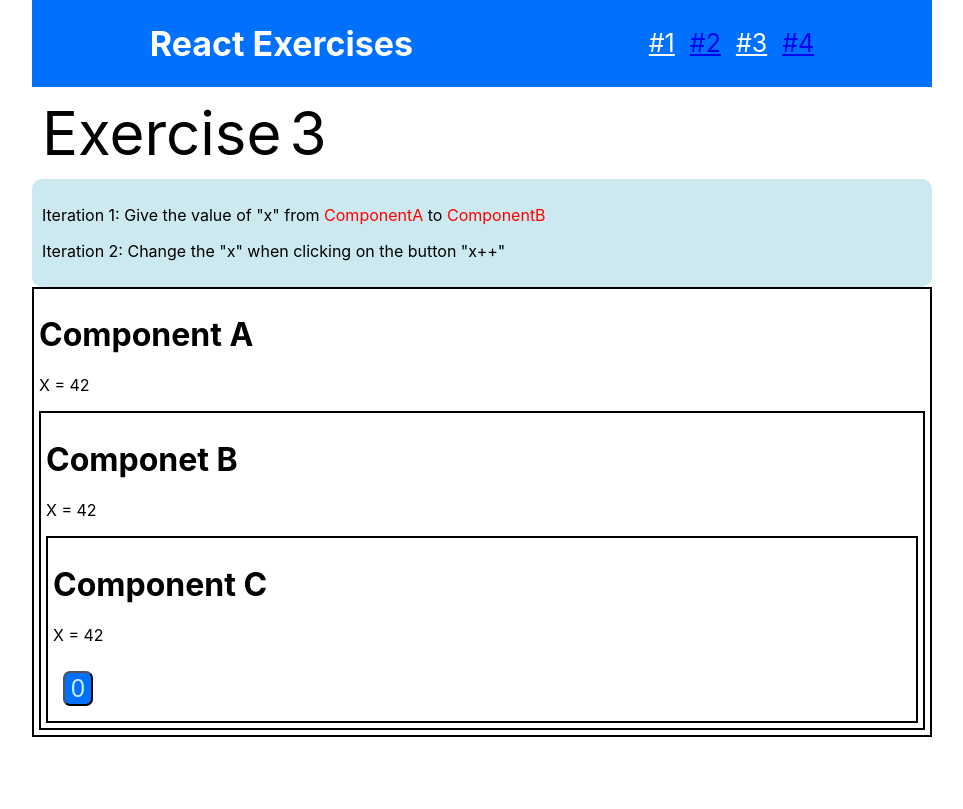
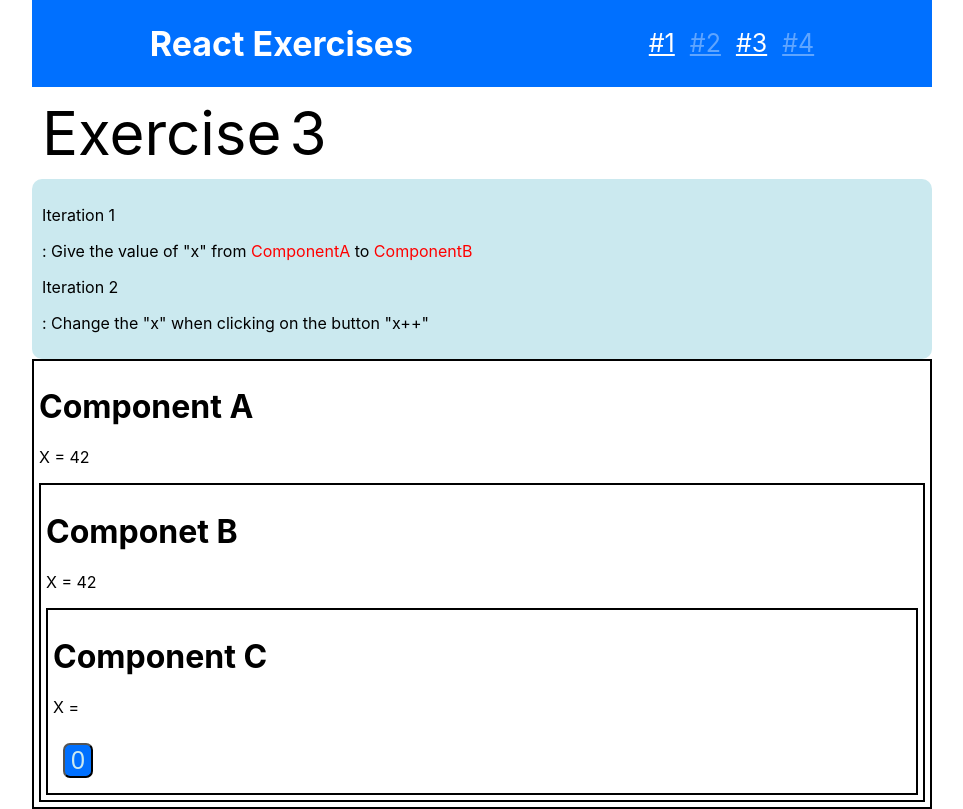
Before and after one commit to raquecre/all-mini-exs, a React (Create React App) app: page /exercise3 in a window 1280 px wide. Shown: the whole page, without its empty margins (158-1121 px from the left). Built offline with nearby package versions, Linux system fonts and the light colour scheme.

Commit message:
small changes

```diff
--- a/src/App.css
+++ b/src/App.css
@@ -10,6 +10,7 @@ html {
 
 
 /* Navigation */
+
 .Nav {
   display: flex;
   justify-content: space-around;
@@ -18,13 +19,17 @@ html {
   font-size: 17px;
 
 }
+a{
+color: rgba(255, 255, 255, 0.372);;
+}
 
 .numberExs {
   display: flex;
   align-items: center;
   gap: 15px;
-  color: rgba(255, 255, 255, 0.372);
+
   font-size: 25px;
+
 }
 
 .numberExs:hover {
--- a/src/App.js
+++ b/src/App.js
@@ -1,4 +1,4 @@
-import logo from './logo.svg';
+
 import './App.css';
 import Exercise1 from './Pages/Ex1';
 import Exercise2 from './Pages/Ex2';
--- a/src/Pages/ErrorPage.js
+++ b/src/Pages/ErrorPage.js
@@ -4,7 +4,7 @@ const ErrorPage = () => {
     return (
         <div>
             <h1>Page Not Found</h1>
-            <img src="https://img.freepik.com/free-vector/error-404-concept-illustration_114360-1811.jpg?w=1380&t=st=1688036279~exp=1688036879~hmac=10363ea33b0254e713c413e223504af368f046fcf211feae53a5a19a778caf75" />
+            <img alt="" src="https://img.freepik.com/free-vector/error-404-concept-illustration_114360-1811.jpg?w=1380&t=st=1688036279~exp=1688036879~hmac=10363ea33b0254e713c413e223504af368f046fcf211feae53a5a19a778caf75" />
         </div>
     )
 }
--- a/src/Pages/Ex3.js
+++ b/src/Pages/Ex3.js
@@ -5,8 +5,8 @@ import Title from "../components/Title";
 const Exercise3 = (props) => {
     const numberExercise = <div>3</div>
     const textContent = <div>
-        <p><a>Iteration 1</a>: Give the value of "x" from <strong>ComponentA</strong> to <strong>ComponentB</strong> </p>
-        <p><a>Iteration 2</a>: Change the "x" when clicking on the button "x++"</p>
+        <p><p>Iteration 1</p>: Give the value of "x" from <strong>ComponentA</strong> to <strong>ComponentB</strong> </p>
+        <p><p>Iteration 2</p>: Change the "x" when clicking on the button "x++"</p>
     </div>
 
     return (
--- a/src/components/ComponentCEx3/ComponentCEx3.js
+++ b/src/components/ComponentCEx3/ComponentCEx3.js
@@ -1,12 +1,12 @@
 import Button from "../Navigation/Button/Button";
 
 const ComponentCEx3 = (props) => {
-    const { buttonX } = props;
+    const { count } = props;
     return (
         <div className="componentCEx3" >
             <h1>Component C</h1>
-			<p>X = 42 <strong> </strong> </p>
-            <Button />
+			<p>X = <strong> {count}  </strong> </p>
+            <Button count = {count} />
         </div>
     )
 }
--- a/src/components/DisplayPrimeNumbersEx4.js
+++ b/src/components/DisplayPrimeNumbersEx4.js
@@ -12,12 +12,12 @@ const DisplayPrimeNumbersEx4 = (props) => {
 
     function isPrime(num) {
 
-        if (num == 1 || num == 0) return false;
-        if (num == 2 || num == 3)
+        if (num === 1 || num === 0) return false;
+        if (num === 2 || num === 3)
             return true;
 
         for (let i = 2; i <= Math.sqrt(num); i++) {
-            if (num % i == 0) return false;
+            if (num % i === 0) return false;
         }
         return true;
     }
```
